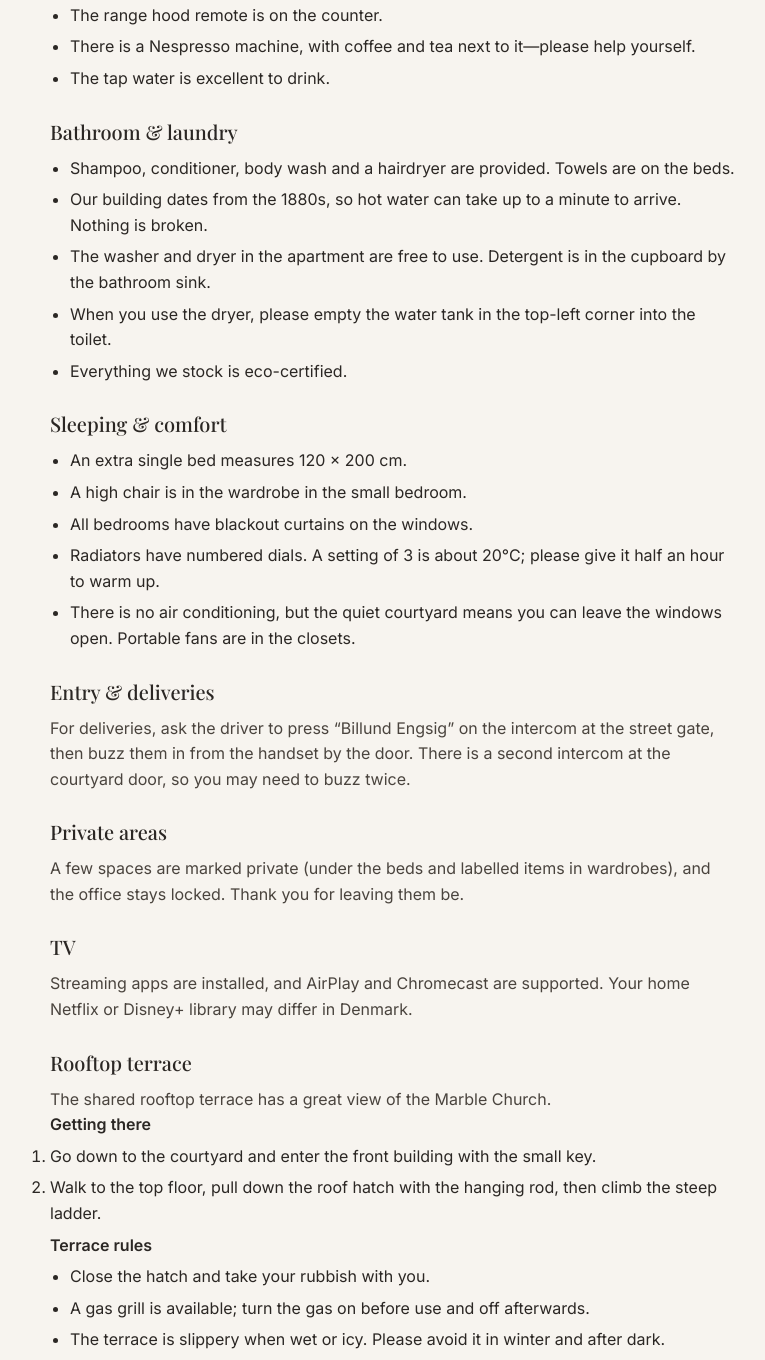
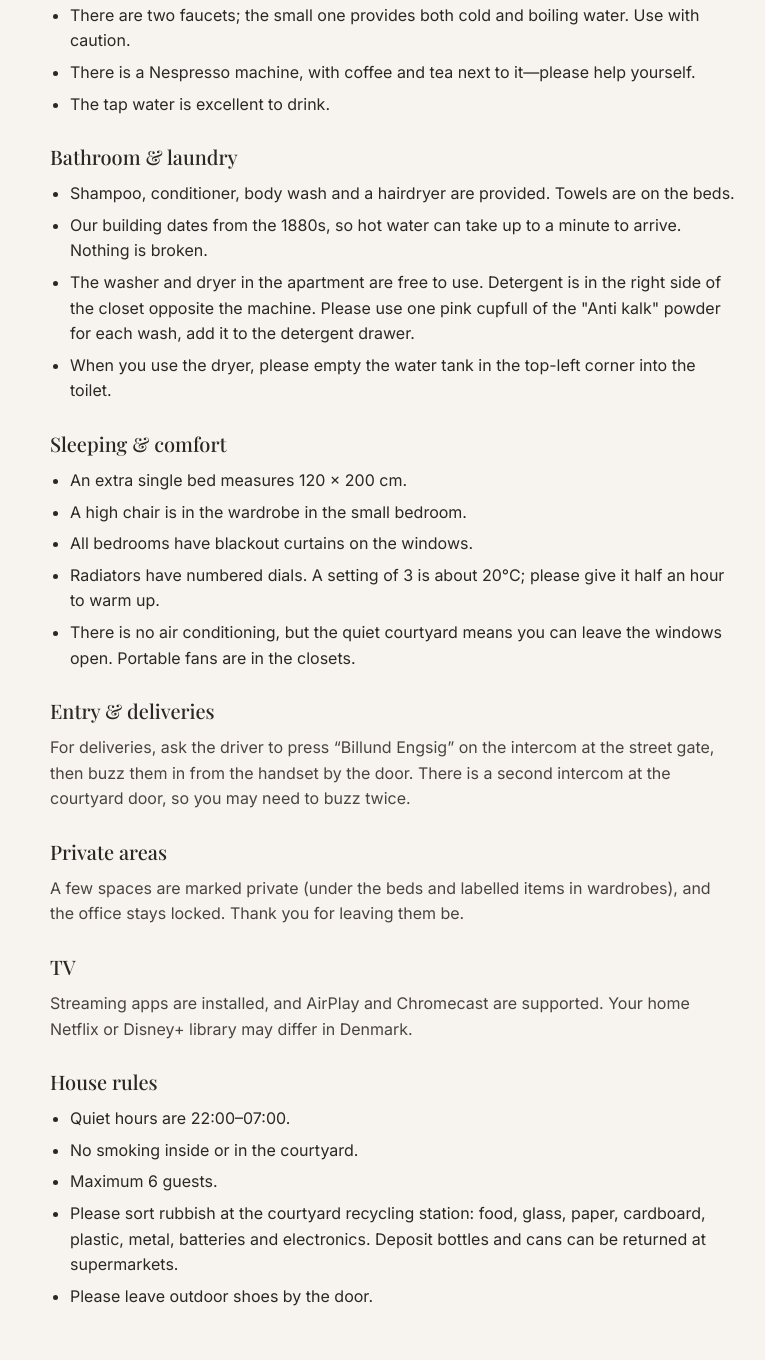
Before and after one commit to sen-pixel-mst3k/Guidebook, a plain HTML site: page index.html in a window 1280 px wide. Shown: the part 1758-3118 px from the top of the page, without its empty margins (246-1011 px from the left). Drawn offline with nearby package versions, Linux system fonts and the light colour scheme; no server answers.

Commit message:
Update apartment kitchen and laundry guidance

```diff
--- a/index.html
+++ b/index.html
@@ -145,7 +145,7 @@
 
     <h3>Kitchen</h3>
     <ul>
-      <li>The range hood remote is on the counter.</li>
+      <li>There are two faucets; the small one provides both cold and boiling water. Use with caution.</li>
       <li>There is a Nespresso machine, with coffee and tea next to it—please help yourself.</li>
       <li>The tap water is excellent to drink.</li>
     </ul>
@@ -154,9 +154,8 @@
     <ul>
       <li>Shampoo, conditioner, body wash and a hairdryer are provided. Towels are on the beds.</li>
       <li>Our building dates from the 1880s, so hot water can take up to a minute to arrive. Nothing is broken.</li>
-      <li>The washer and dryer in the apartment are free to use. Detergent is in the cupboard by the bathroom sink.</li>
+      <li>The washer and dryer in the apartment are free to use. Detergent is in the right side of the closet opposite the machine. Please use one pink cupfull of the "Anti kalk" powder for each wash, add it to the detergent drawer.</li>
       <li>When you use the dryer, please empty the water tank in the top-left corner into the toilet.</li>
-      <li>Everything we stock is eco-certified.</li>
     </ul>
 
     <h3>Sleeping &amp; comfort</h3>
@@ -176,20 +175,6 @@
 
     <h3>TV</h3>
     <p class="about">Streaming apps are installed, and AirPlay and Chromecast are supported. Your home Netflix or Disney+ library may differ in Denmark.</p>
-
-    <h3>Rooftop terrace</h3>
-    <p class="about">The shared rooftop terrace has a great view of the Marble Church.</p>
-    <h4>Getting there</h4>
-    <ol>
-      <li>Go down to the courtyard and enter the front building with the small key.</li>
-      <li>Walk to the top floor, pull down the roof hatch with the hanging rod, then climb the steep ladder.</li>
-    </ol>
-    <h4>Terrace rules</h4>
-    <ul>
-      <li>Close the hatch and take your rubbish with you.</li>
-      <li>A gas grill is available; turn the gas on before use and off afterwards.</li>
-      <li>The terrace is slippery when wet or icy. Please avoid it in winter and after dark.</li>
-    </ul>
 
     <h3>House rules</h3>
     <ul>
```
